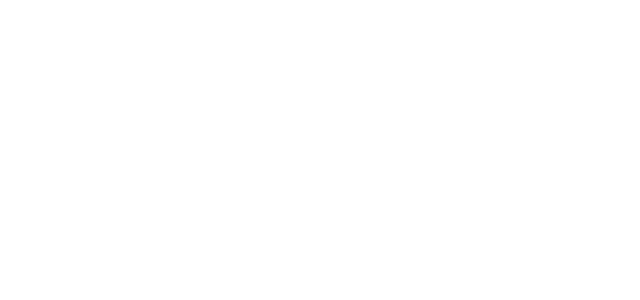
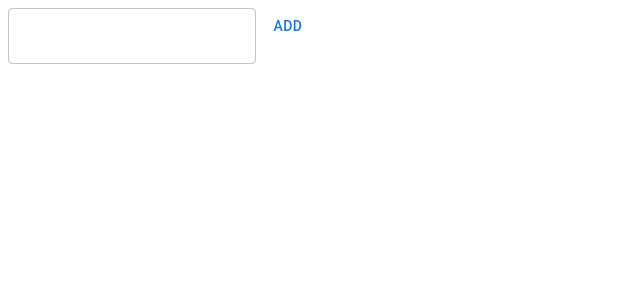
Before and after one commit to 1wooseok/tsPractice, a React (Vite) app: page / in a window 1280 px wide. Shown: the top 300 px of the page, without its empty margins (0-640 px from the left). Built offline with nearby package versions, Linux system fonts and the light colour scheme.

Commit message:
before edit

```diff
--- a/src/App.tsx
+++ b/src/App.tsx
@@ -1,7 +1,83 @@
-import { useState } from "react";
+import React, { useState, useCallback } from "react";
+import TodoItemList from "./components/TodoItemList";
+import TodoInputField from "./components/TodoInputField";
+
+export interface Todo {
+  id: number;
+  text: string;
+  done: boolean;
+  date: string;
+}
 
 function App() {
-  return <div className="App"></div>;
+  const [input, setInput] = useState<string>("");
+  const [todos, setTodos] = useState<Todo[]>([]);
+
+  const handleChange = (e: React.ChangeEvent<HTMLInputElement>): void => {
+    setInput(e.target.value);
+  };
+
+  const handleCheck = useCallback(
+    (id) => {
+      const newTodos = todos.map((todo) =>
+        todo.id === id ? { ...todo, done: !todo.done } : todo
+      );
+
+      setTodos(newTodos);
+    },
+    [todos]
+  );
+
+  const deleteTodo = useCallback(
+    (id) => {
+      setTodos(todos.filter((todo) => todo.id !== id));
+    },
+    [todos]
+  );
+
+  const updateTodo = useCallback((id, value) => {
+    // update todo;
+    console.log(id, value);
+  }, []);
+
+  const handleSubmit = () => {
+    if (!input) return;
+
+    addTodo();
+    setInput("");
+  };
+
+  const addTodo = (): void => {
+    const todoItem: Todo = {
+      id: createId(),
+      text: input,
+      done: false,
+      date: new Date().toDateString(),
+    };
+
+    setTodos((prev) => [...prev, todoItem]);
+  };
+
+  return (
+    <div className="App">
+      <TodoInputField
+        input={input}
+        handleChange={handleChange}
+        handleSubmit={handleSubmit}
+      />
+      <TodoItemList
+        todos={todos}
+        handleCheck={handleCheck}
+        deleteTodo={deleteTodo}
+        updateTodo={updateTodo}
+      />
+    </div>
+  );
 }
 
 export default App;
+
+let cnt = 0;
+function createId() {
+  return ++cnt;
+}
--- /dev/null
+++ b/src/components/TodoInputField.tsx
@@ -0,0 +1,20 @@
+import { TextField, Button } from "@mui/material";
+
+interface InputFieldProps {
+  input: string;
+  handleChange: (e: React.ChangeEvent<HTMLInputElement>) => void;
+  handleSubmit: () => void;
+}
+
+function TodoInputField(props: InputFieldProps) {
+  const { input, handleChange, handleSubmit } = props;
+
+  return (
+    <>
+      <TextField name="input" value={input} onChange={handleChange} />
+      <Button onClick={handleSubmit}>ADD</Button>
+    </>
+  );
+}
+
+export default TodoInputField;
--- /dev/null
+++ b/src/components/TodoItem.tsx
@@ -0,0 +1,31 @@
+import React, { useState } from "react";
+import "../styles/todoStyle.css";
+
+function TodoItem(props: any) {
+  const [editable, setEditable] = useState<boolean>(false);
+
+  const { handleCheck, deleteTodo, updateTodo } = props;
+  const { id, text, done, date } = props.todo;
+
+  const handleDbClick = (e: React.MouseEvent<HTMLSpanElement>) => {
+    setEditable((prev) => !prev);
+    e.target.focus();
+  };
+
+  return (
+    <li className={done ? "done" : ""}>
+      <input type="checkbox" checked={done} onChange={() => handleCheck(id)} />
+      <span contentEditable={editable} onDoubleClick={handleDbClick}>
+        {text}
+      </span>
+      <span>( {date} )</span>
+      <button onClick={() => deleteTodo(id)}>DEL</button>
+    </li>
+  );
+}
+
+export default TodoItem;
+
+// db클릭시 editable true,
+// 입력 완료시 list update
+//
--- /dev/null
+++ b/src/components/TodoItemList.tsx
@@ -0,0 +1,30 @@
+import React from "react";
+import { Todo } from "../App";
+import TodoItem from "./TodoItem";
+
+interface TodoListProps {
+  todos: Todo[];
+  handleCheck: (id: number) => void;
+  deleteTodo: (id: number) => void;
+  updateTodo: (id: number, value: string) => void;
+}
+
+function TodoItemList(props: TodoListProps) {
+  const { todos, handleCheck, deleteTodo, updateTodo } = props;
+
+  return (
+    <ul>
+      {todos.map((todo) => (
+        <TodoItem
+          key={todo.id}
+          todo={todo}
+          handleCheck={handleCheck}
+          deleteTodo={deleteTodo}
+          updateTodo={updateTodo}
+        />
+      ))}
+    </ul>
+  );
+}
+
+export default React.memo(TodoItemList);
--- a/src/main.tsx
+++ b/src/main.tsx
@@ -1,6 +1,7 @@
 import React from "react";
 import ReactDOM from "react-dom";
 import App from "./App";
+import "./styles/global.css";
 
 ReactDOM.render(
   <React.StrictMode>
--- /dev/null
+++ b/src/styles/global.css
@@ -0,0 +1,9 @@
+li,
+button:hover {
+  cursor: pointer;
+}
+
+ul,
+li {
+  list-style: none;
+}
--- /dev/null
+++ b/src/styles/todoStyle.css
@@ -0,0 +1,3 @@
+.done {
+  text-decoration: line-through;
+}
```
Also changed, not shown: tsconfig.json (+17 -4 lines).
